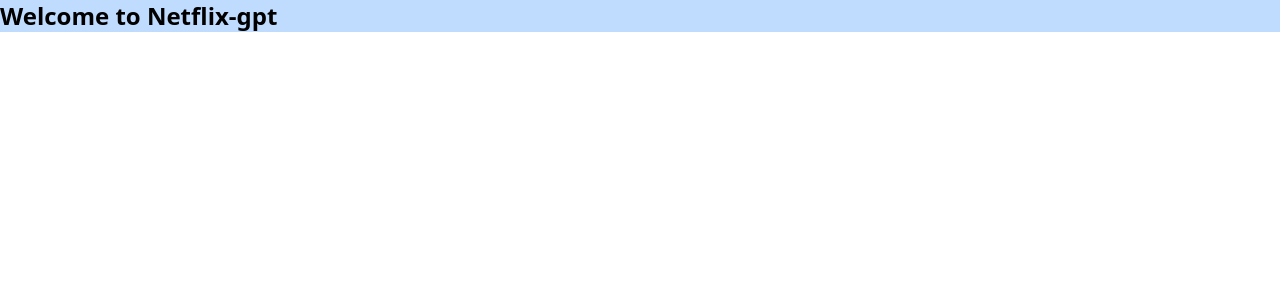
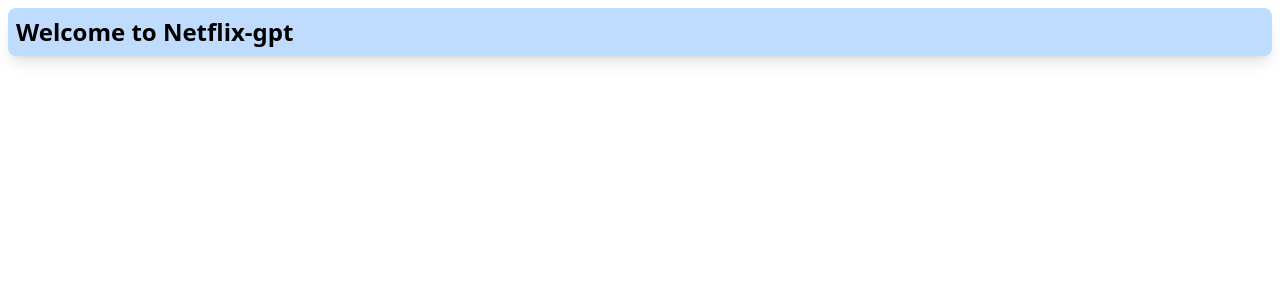
Before and after one commit to progaurav052/netflix-gpt, a React (Create React App) app: page / in a window 1280 px wide. Shown: the top 300 px of the page. Built offline with nearby package versions, Linux system fonts and the light colour scheme.

Commit message:
Created an Design of the website in readme.md

```diff
--- a/src/App.js
+++ b/src/App.js
@@ -2,7 +2,7 @@
 function App() {
   return (
     <div className="App">
-      <h1 className="font-bold text-2xl bg-blue-200">Welcome to Netflix-gpt</h1>
+      <h1 className="font-bold text-2xl bg-blue-200 shadow-lg m-2 p-2 rounded-lg">Welcome to Netflix-gpt</h1>
     </div>
   );
 }
```
Also changed, not shown: 2 other files (tests, documents, lock files or other folders).
